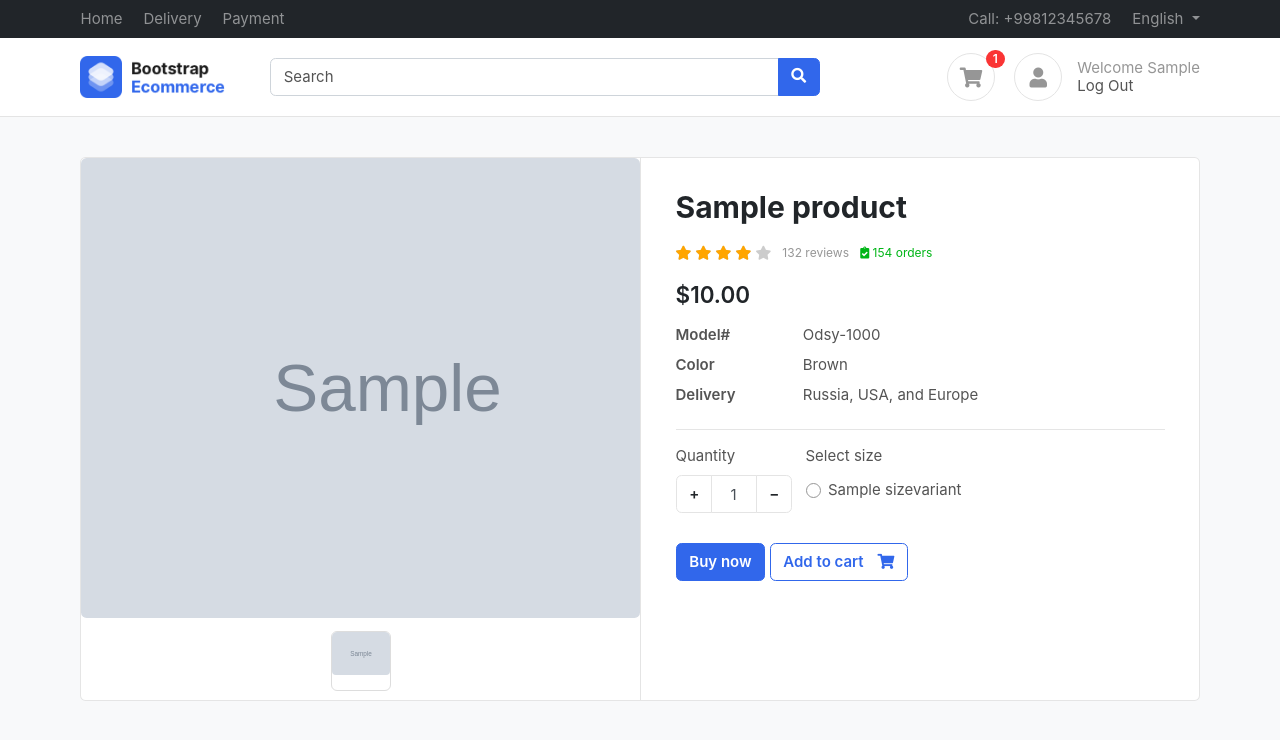
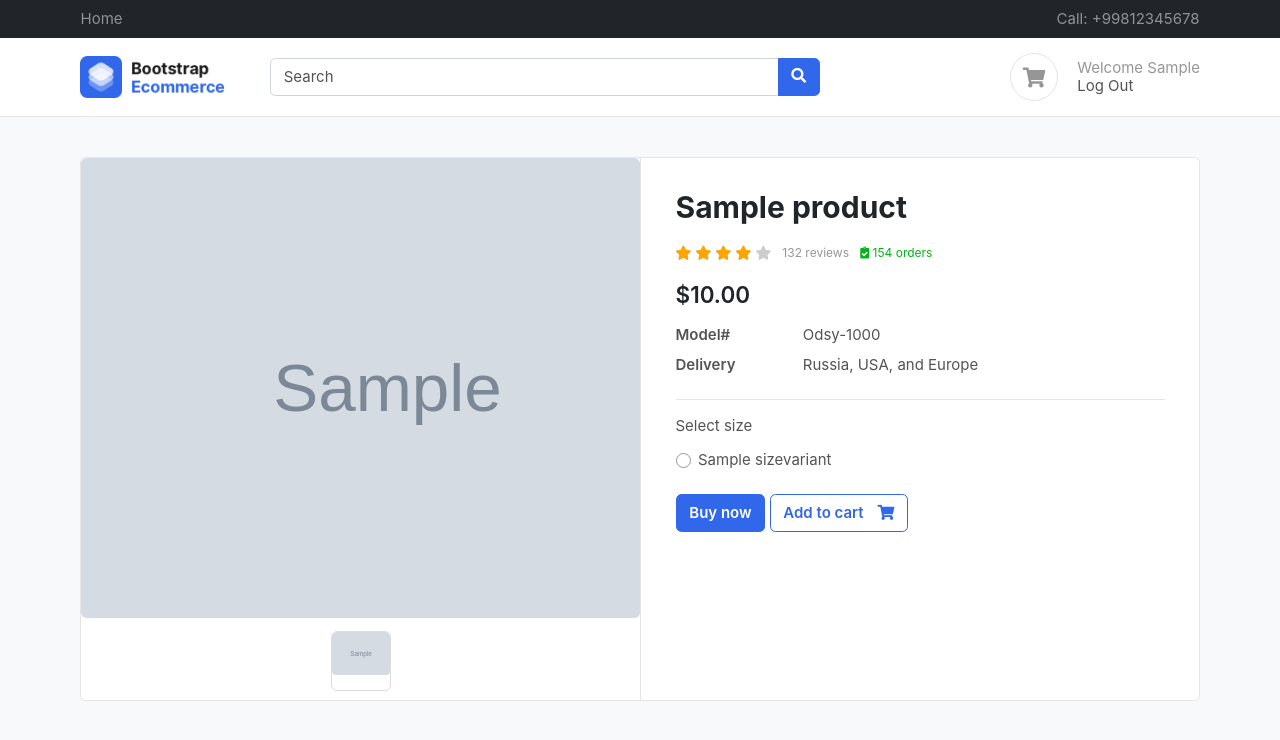
Before and after one commit to SayeedKhan21/Django-ecommerce, a Django app: a page that uses templates/core/base.html in a window 1280 px wide. Shown: the top 740 px of the page. Run offline with Django 3.2, Linux system fonts and the light colour scheme; a user stored in the database is signed in; tables that the repository leaves empty hold one stand-in row (values such as "Sample post"); grey boxes marked "Sample" are stand-in pictures; some libraries are stand-ins or nearby versions; some web fonts are replaced.

Commit message:
Fixed minor errors and payment issues

```diff
--- a/accounts/urls.py
+++ b/accounts/urls.py
@@ -8,6 +8,7 @@ from .views import (
     CartView ,
     RemoveCartItemView,
     RemoveCouponView ,
+    SuccessView
 )
 
 app_name = 'accounts'
@@ -20,5 +21,6 @@ urlpatterns = [
     path('add_to_cart/<uuid:uid>' , AddToCartView.as_view() , name = 'add-to-cart') ,
     path('cart/' , CartView.as_view() , name = 'cart') ,
     path('remove-cart-item/<uuid:cartItem_uid>' , RemoveCartItemView.as_view() , name = 'remove-cart-item') ,
-    path('remove-coupon/<uuid:cart_id>' , RemoveCouponView.as_view() ,name = 'remove-coupon')
+    path('remove-coupon/<uuid:cart_id>' , RemoveCouponView.as_view() ,name = 'remove-coupon'),
+    path('success/' , SuccessView.as_view() ,name = 'payment-success'),
 ]
--- a/templates/accounts/login.html
+++ b/templates/accounts/login.html
@@ -22,10 +22,6 @@
               </div> <!-- form-group// -->
 
               <div class="form-group">
-                  <a href="#" class="float-right">Forgot password?</a>
-                <label class="float-left custom-control custom-checkbox"> <input type="checkbox" class="custom-control-input" checked=""> <div class="custom-control-label"> Remember </div> </label>
-              </div> <!-- form-group form-check .// -->
-              <div class="form-group">
                   <button type="submit" class="btn btn-primary btn-block"> Log in  </button>
               </div> <!-- form-group// -->
           </form>
--- a/templates/accounts/register.html
+++ b/templates/accounts/register.html
@@ -29,10 +29,6 @@
                 </div> <!-- form-group// -->
 
               <div class="form-group">
-                  <a href="#" class="float-right">Forgot password?</a>
-                <label class="float-left custom-control custom-checkbox"> <input type="checkbox" class="custom-control-input" checked=""> <div class="custom-control-label"> Remember </div> </label>
-              </div> <!-- form-group form-check .// -->
-              <div class="form-group">
                   <button type="submit" class="btn btn-primary btn-block"> Sign Up  </button>
               </div> <!-- form-group// -->
           </form>
--- a/templates/core/base.html
+++ b/templates/core/base.html
@@ -15,7 +15,6 @@
 <!-- Bootstrap4 files-->
 <link rel="stylesheet" href="https://cdn.jsdelivr.net/npm/bootstrap@4.0.0/dist/css/bootstrap.min.css" integrity="sha384-Gn5384xqQ1aoWXA+058RXPxPg6fy4IWvTNh0E263XmFcJlSAwiGgFAW/dAiS6JXm" crossorigin="anonymous">
 {% comment %} <script src={% static "js/bootstrap.bundle.min.js" %} type="text/javascript"></script> {% endcomment %}
-<script strc="https://cdn.jsdelivr.net/npm/bootstrap@5.2.3/dist/js/bootstrap.bundle.min.js" ></script>
 <link href={% static "css/bootstrap.css" %} rel="stylesheet" type="text/css"/>
 
 <!-- Font awesome 5 -->
@@ -27,7 +26,6 @@
 <link href={%  static 'css/cart.css'%} rel="stylesheet" />
 
 <!-- custom javascript -->
-<script src="/media/js/script.js" type="text/javascript"></script>
 
 
 </head>
@@ -38,19 +36,10 @@
 		<nav class="navbar navbar-dark navbar-expand p-0 bg-dark">
 			<div class="container">
 				<ul class="navbar-nav d-none d-md-flex mr-auto">
-				<li class="nav-item"><a class="nav-link" href="#">Home</a></li>
-				<li class="nav-item"><a class="nav-link" href="#">Delivery</a></li>
-				<li class="nav-item"><a class="nav-link" href="#">Payment</a></li>
+					<li class="nav-item"><a class="nav-link" href='{% url 'home:index'  %}'>Home</a></li>
 				</ul>
 				<ul class="navbar-nav">
 					<li class="nav-item"><a href="#" class="nav-link"> Call: +99812345678 </a></li>
-				<li class="nav-item dropdown">
-					 <a href="#" class="nav-link dropdown-toggle" data-toggle="dropdown"> English </a>
-					<ul class="dropdown-menu dropdown-menu-right" style="max-width: 100px;">
-						<li><a class="dropdown-item" href="#">Arabic</a></li>
-						<li><a class="dropdown-item" href="#">Russian </a></li>
-					</ul>
-				</li>
 				</ul> <!-- list-inline //  -->
 			</div> <!-- navbar-collapse .// -->
 			<!-- container //  -->
@@ -65,11 +54,12 @@
 					</div> <!-- brand-wrap.// -->
 				</div>
 				<div class="col-lg-6 col-sm-12">
-				<form action="#" class="search">
+					<form action="" method="POST" class="search">
+						{% csrf_token %}
 						<div class="input-group w-100">
-						<input type="text" class="form-control" placeholder="Search">
+							<input name='search-value' type="text" class="form-control" placeholder="Search">
 							<div class="input-group-append">
-						  <button class="btn btn-primary" type="submit">
+								<button  class="btn btn-primary" type="submit">
 									<i class="fa fa-search"></i>
 								</button>
 							</div>
@@ -81,12 +71,16 @@
 						<div class="widget-header  mr-3">
 							{% if request.user.is_authenticated %}
 							<a href={% url 'accounts:cart' %} class="icon icon-sm rounded-circle border"><i class="fa fa-shopping-cart"></i></a>
-						<span class="badge badge-pill badge-danger notify">{{request.user.cart.first.get_total_cart_items}}</span>
+							{% if items_count > 0 %}
+								<span class="badge badge-pill badge-danger notify">
+								{{items_count}}
+								</span>
+							{% endif %}
 							{% endif %}
 						</div>
 
 						<div class="widget-header icontext">
-						<a href="#" class="icon icon-sm rounded-circle border"><i class="fa fa-user"></i></a>
+
 							<div class="text">
 								<span class="text-muted">Welcome {% if request.user.is_authenticated %} {{request.user.first_name | capfirst}} {%  endif %}  </span>
 								<div>
@@ -106,7 +100,7 @@
 </section> <!-- header-main .// -->
 </header>
 
-
+{% include 'core/alert.html' %}
 
 {% block start %}
 
@@ -118,7 +112,7 @@
 
 
 
-
+<script src="https://cdn.jsdelivr.net/npm/bootstrap@5.2.3/dist/js/bootstrap.bundle.min.js" ></script>
 
 
 </body>
--- a/templates/products/product_detail.html
+++ b/templates/products/product_detail.html
@@ -3,7 +3,7 @@
 {%  block start %}
 
 <section class="section-content padding-y bg">
-  {% include 'core/alert.html' %}
+  {% comment %} {% include 'core/alert.html' %} {% endcomment %}
     <div class="container">
 
     <!-- ============================ COMPONENT 1 ================================= -->
@@ -57,8 +57,7 @@
       <dt class="col-sm-3">Model#</dt>
       <dd class="col-sm-9">Odsy-1000</dd>
 
-      <dt class="col-sm-3">Color</dt>
-      <dd class="col-sm-9">Brown</dd>
+
 
       <dt class="col-sm-3">Delivery</dt>
       <dd class="col-sm-9">Russia, USA, and Europe </dd>
@@ -66,18 +65,6 @@
 
     <hr>
         <div class="form-row">
-            <div class="form-group col-md flex-grow-0">
-                <label>Quantity</label>
-                <div class="input-group mb-3 input-spinner">
-                  <div class="input-group-prepend">
-                    <button class="btn btn-light" type="button" id="button-plus"> + </button>
-                  </div>
-                  <input type="text" class="form-control" value="1">
-                  <div class="input-group-append">
-                    <button class="btn btn-light" type="button" id="button-minus"> − </button>
-                  </div>
-                </div>
-            </div> <!-- col.// -->
             {% if product.size.count %}
             <div class="form-group col-md">
                     <label>Select size</label>
@@ -85,7 +72,7 @@
                       {% for size in product.size.all %}
 
                         <label class="custom-control custom-radio custom-control-inline">
-                          <input type="radio" onchange ="getPrice('{{size.size_name}}')" name="select_size" {% if selected_size == size.size_name %} checked {% endif %} class="custom-control-input">
+                          <input type="radio" id="toggleRadio" onchange ="getPrice('{{size.size_name}}')" name="select_size" {% if selected_size == size.size_name %} checked {% endif %}  class="custom-control-input">
                           <div class="custom-control-label">{{size.size_name}}</div>
                         </label>
 
@@ -110,14 +97,15 @@
     </div>
     </section>
 
-    <script>
+    <script  type='text/javascript'>
         //console.log("here")
         function getPrice(size){
-          // console.log(size)
-          //console.log(window.origin)
-           //console.log(window.location.pathname + `?size=${size}`)
             window.location.href = window.origin+ window.location.pathname + `?size=${size}`
         }
+
+
+
+
     </script>
 
 {% endblock %}
```
Also changed, not shown: accounts/views.py (+42 -9 lines), home/views.py (+22 -4 lines), templates/accounts/cart.html (+7 -6 lines), public/static/categories/jacket1.jpeg (added), public/static/categories/jeans1.jpeg (added), public/static/categories/pant1jpg.jpg (added), public/static/categories/shirt1.jpg (added), public/static/products/jacket2.jpeg (added), public/static/products/jeans1.jpeg (added), public/static/products/jeans3.jfif (added), public/static/products/pant1jpg.jpg (added), public/static/products/shirt1.jpg (added). Lines whose indentation alone changed are shown as unchanged.
